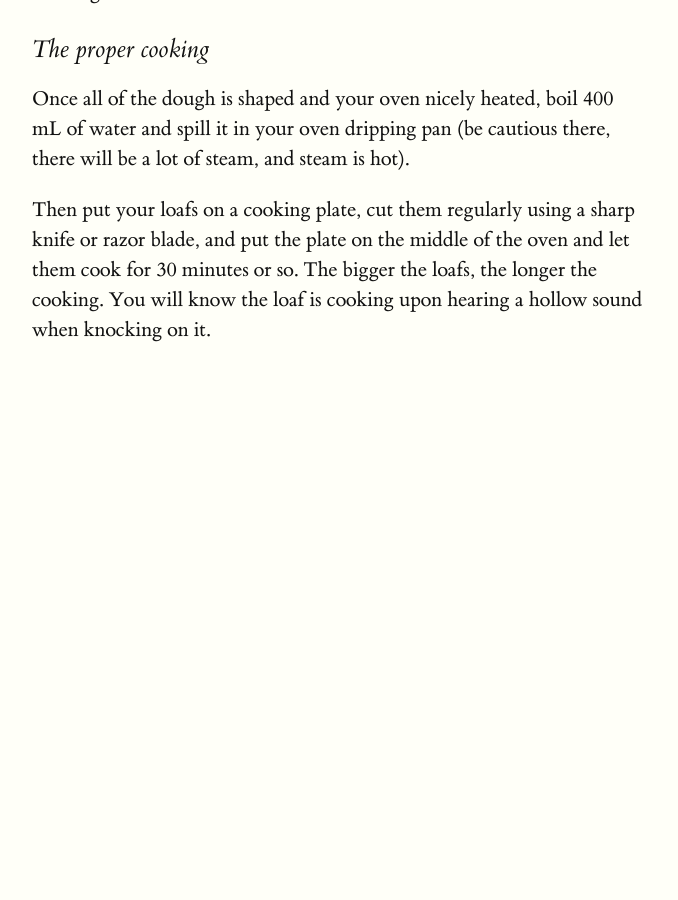
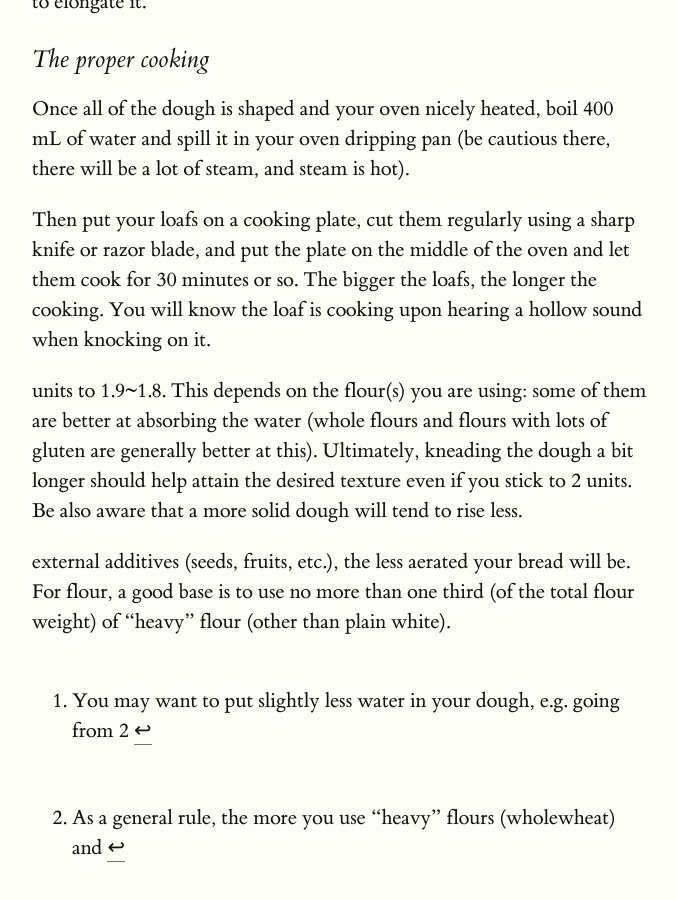
Before and after one commit to feston/recettes, a Jekyll site: the page built from pain.md, in a window 1280 px wide and 900 px high, scrolled down 2786 px. Shown: the whole window, without its empty margins (128-806 px from the left). Built offline with Jekyll 4.4.1, drawn with Linux system fonts in a browser that asks for light colours; before the commit the page ends 3152 px from its top, so only the background shows below that.

Commit message:
footnotes fever

```diff
--- a/pain.md
+++ b/pain.md
@@ -17,9 +17,9 @@ The secret of a good bread dough resides in these weight proportions: **1, 2,
  40-guest banquet.
 
 * 1 unit of sourdough
-* 2 units of mineral or filtered water
+* 2 units of mineral or filtered water[^1]
 * 3 units of flour (obviously not self-raising, but can be a mix of plain white
-flour and other kind of flour -- wholewheat, rye, etc.)
+flour and other kind of flour -- wholewheat, rye, etc.)[^2]
 * Seeds, herbs or dry fruits to suit your taste
 * And of course salt (roughly 10g per kilogram of dough)
 
@@ -103,3 +103,15 @@ Then put your loafs on a cooking plate, cut them regularly using a sharp knife
 or razor blade, and put the plate on the middle of the oven and let them cook
 for 30 minutes or so. The bigger the loafs, the longer the cooking. You will
 know the loaf is cooking upon hearing a hollow sound when knocking on it.
+
+[^1]: You may want to put slightly less water in your dough, e.g. going from 2
+units to 1.9~1.8. This depends on the flour(s) you are using: some of them are
+better at absorbing the water (whole flours and flours with lots of gluten are
+generally better at this). Ultimately, kneading the dough a bit longer should
+help attain the desired texture even if you stick to 2 units. Be also aware that
+a more solid dough will tend to rise less.
+
+[^2]: As a general rule, the more you use "heavy" flours (wholewheat) and
+external additives (seeds, fruits, etc.), the less aerated your bread will be.
+For flour, a good base is to use no more than one third (of the total flour
+weight) of "heavy" flour (other than plain white).
```
